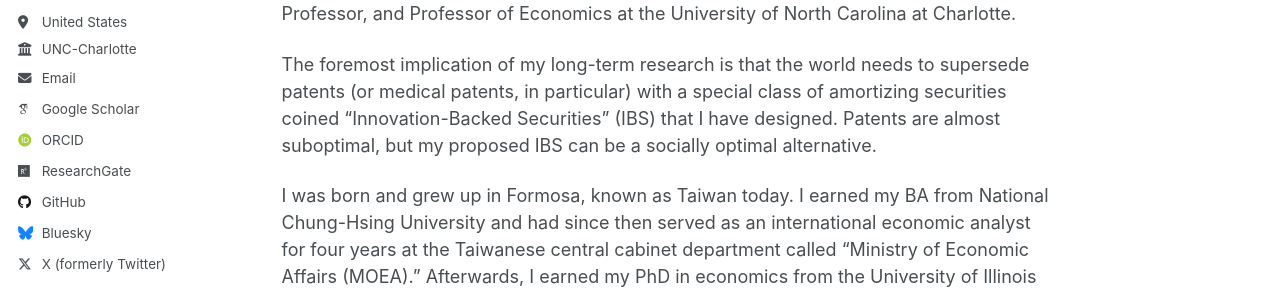
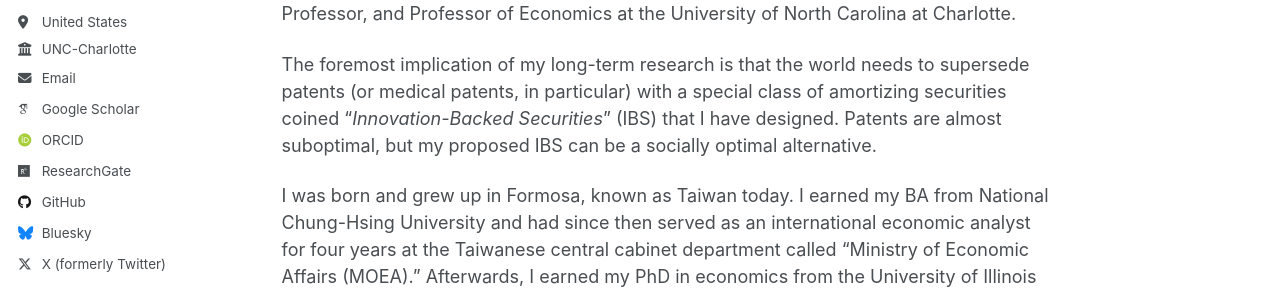
Before and after one commit to hwanclin/hwanclin.github.io, a Jekyll site: the page built from _pages/about.md, in a window 1280 px wide and 1237 px high. Shown: the part 303-597 px from the top of the window. Built offline with Jekyll 4.4.1, drawn with Linux system fonts in a browser that asks for light colours; some web fonts are replaced; a script that is not in the unit is left out.

```diff
--- a/_pages/about.md
+++ b/_pages/about.md
@@ -9,7 +9,7 @@ redirect_from:
 
 Welcome! I am a computational economist. I apply computational modeling to dynamic macroeconomic systems and explore system dynamics numerically for policy analysis. My research interests often meet at the intersection of technological innovation, growth, international trade and finance, and macroeconomic dynamics. As a teacher and researcher, I had taught several graduate and undergraduate courses in my specialized fields as I worked through the academic positions of Assistant Professor, Associate Professor, and Professor of Economics at the University of North Carolina at Charlotte.
 
-The foremost implication of my long-term research is that the world needs to supersede patents (or medical patents, in particular) with a special class of amortizing securities coined "Innovation-Backed Securities" (IBS) that I have designed. Patents are almost suboptimal, but my proposed IBS can be a socially optimal alternative.
+The foremost implication of my long-term research is that the world needs to supersede patents (or medical patents, in particular) with a special class of amortizing securities coined "*Innovation-Backed Securities*" (IBS) that I have designed. Patents are almost suboptimal, but my proposed IBS can be a socially optimal alternative.
 
 I was born and grew up in Formosa, known as Taiwan today. I earned my BA from National Chung-Hsing University and had since then served as an international economic analyst for four years at the Taiwanese central cabinet department called "Ministry of Economic Affairs (MOEA)." Afterwards, I earned my PhD in economics from the University of Illinois and henceforth started my academic career in the United States. As an academic, I have been concerned about geopolitcal tensions over Taiwan's international status while also contributing my media articles from time to time on the island’s economic development.
 
```
